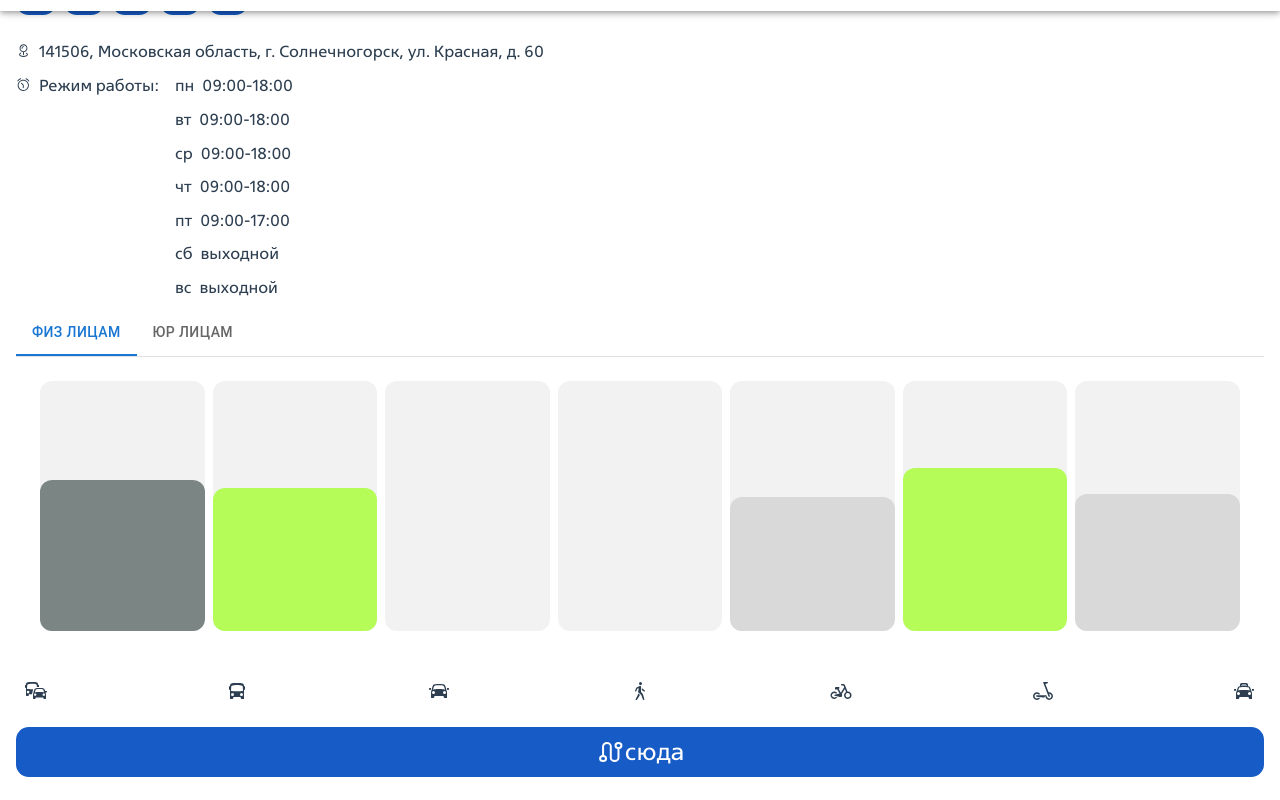
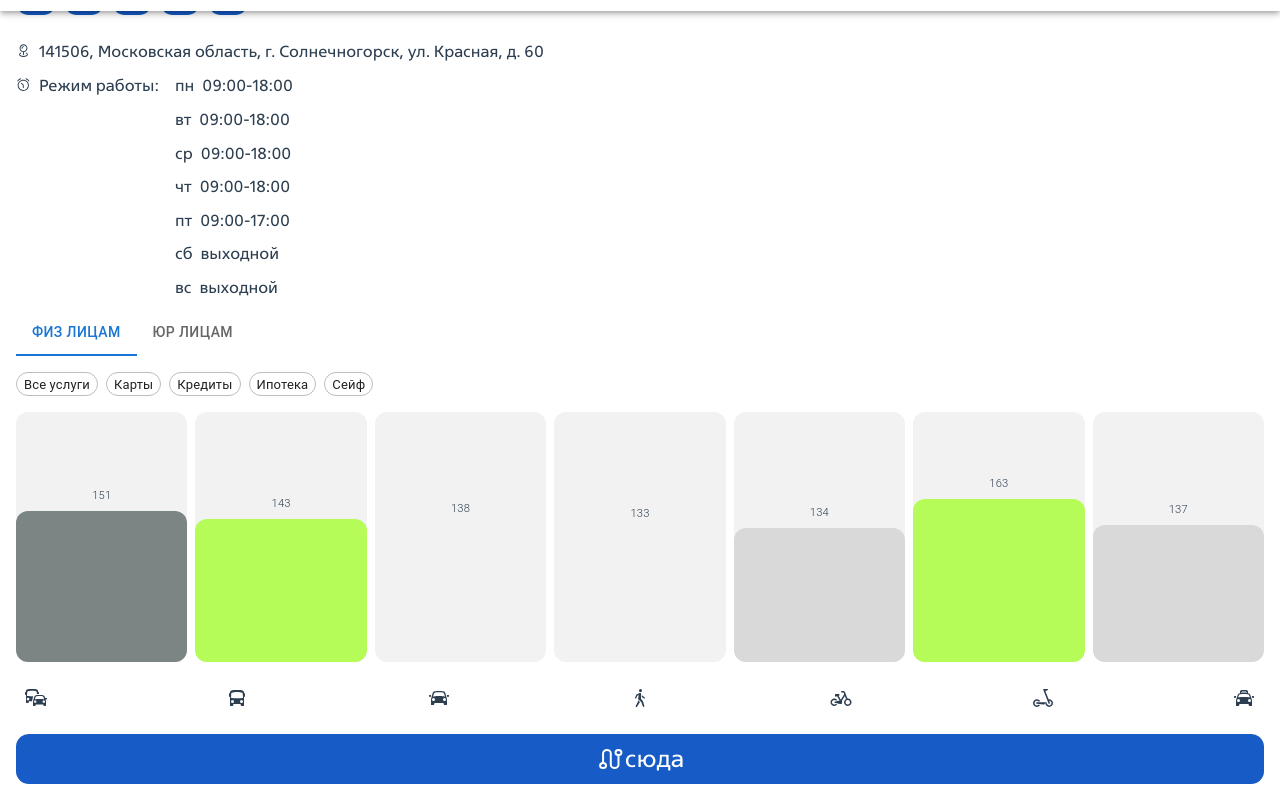
Before and after one commit to Junfrontend/moretech5, a React (Create React App) app: page / in a window 1280 px wide. Shown: the part 789-1589 px from the top of the page. Built offline with nearby package versions, Linux system fonts and the light colour scheme; no server answers.

Commit message:
Fix chars

```diff
--- a/src/components/OfficeDetails/OfficeChars/OfficeChar.css
+++ b/src/components/OfficeDetails/OfficeChars/OfficeChar.css
@@ -1,5 +1,7 @@
 .char {
-  position: relative;
+  display: flex;
+  flex-direction: column;
+  justify-content: flex-end;
   min-width: 1rem;
   height: 250px;
   flex: 1;
@@ -12,18 +14,18 @@
   border-radius: 12px;
 }
 
+.char-count {
+  font-size: 0.7rem;
+  text-align: center;
+  font-weight: 300;
+  padding-bottom: 0.4rem;
+}
+
 .char-note {
     transform: translateY(100%);
     text-align: center;
 }
 
-.char-note,
-.char-cont {
-  position: absolute;
-  right: 0;
-  left: 0;
-  bottom: 0;
-}
 
 .char:last-child {
   margin-right: 0;
--- a/src/components/OfficeDetails/OfficeChars/OfficeChars.tsx
+++ b/src/components/OfficeDetails/OfficeChars/OfficeChars.tsx
@@ -17,15 +17,17 @@ const getRandomItem = (items: string[]) => {
 };
 
 const Char = ({ char }: { char: CharsType }) => {
+  const h = getUniqueFromRange(100, 200);
 
   return (
     <>
       <div className='char'>
+        <span className='char-count'>{h}</span>
         <div
           className='char-cont'
           style={{
             background: getRandomItem(colors),
-            height: getUniqueFromRange(100, 200),
+            height: h,
           }}
         />
       </div>
--- a/src/components/OfficeDetails/OfficeDetails.tsx
+++ b/src/components/OfficeDetails/OfficeDetails.tsx
@@ -1,9 +1,6 @@
-import React from 'react';
-import { OfficeType } from '../../types/office';
 import './office-details.css';
 import { officesData } from '../../mocks/offices';
 import { IconBookmark } from '../Icons/IconBookmark';
-import { IconEmail } from '../Icons/IconEmail';
 import { IconPhone } from '../Icons/IconPhone';
 import { OfficeFeatures } from './OfficeFeatures/OfficeFeatures';
 import { IconLocation } from '../Icons/IconLocation';
--- a/src/components/OfficeDetails/OfficeTabs/OfficeTabs.tsx
+++ b/src/components/OfficeDetails/OfficeTabs/OfficeTabs.tsx
@@ -4,6 +4,7 @@ import Tab from '@mui/material/Tab';
 import Typography from '@mui/material/Typography';
 import Box from '@mui/material/Box';
 import { OfficeChars } from '../OfficeChars/OfficeChars';
+import OfficeTags from '../OfficeTags/OfficeTags';
 interface TabPanelProps {
   children?: React.ReactNode;
   index: number;
@@ -53,7 +54,7 @@ function CustomTabPanel(props: TabPanelProps) {
       {...other}
     >
       {value === index && (
-        <Box sx={{ p: 3 }}>
+        <Box>
           <Typography>{children}</Typography>
         </Box>
       )}
@@ -77,7 +78,7 @@ export default function OfficeTabs() {
 
   return (
     <Box sx={{ width: '100%' }}>
-      <Box sx={{ borderBottom: 1, borderColor: 'divider' }}>
+      <Box mb={2}>
         <Tabs
           value={value}
           onChange={handleChange}
@@ -88,6 +89,7 @@ export default function OfficeTabs() {
         </Tabs>
       </Box>
       <CustomTabPanel value={value} index={0}>
+        <OfficeTags />
         <OfficeChars chars={chars} />
       </CustomTabPanel>
       <CustomTabPanel value={value} index={1}>
--- /dev/null
+++ b/src/components/OfficeDetails/OfficeTags/OfficeTags.tsx
@@ -0,0 +1,17 @@
+import React from 'react';
+import Chip from '@mui/material/Chip';
+import Stack from '@mui/material/Stack';
+
+const tags = ['Все услуги', 'Карты', 'Кредиты', 'Ипотека', 'Сейф'];
+
+const OfficeTags = () => {
+  return (
+    <Stack direction='row' spacing={1} mb={2}>
+      {tags.map((el) => (
+        <Chip label={el} size='small' variant='outlined' />
+      ))}
+    </Stack>
+  );
+};
+
+export default OfficeTags;
```
